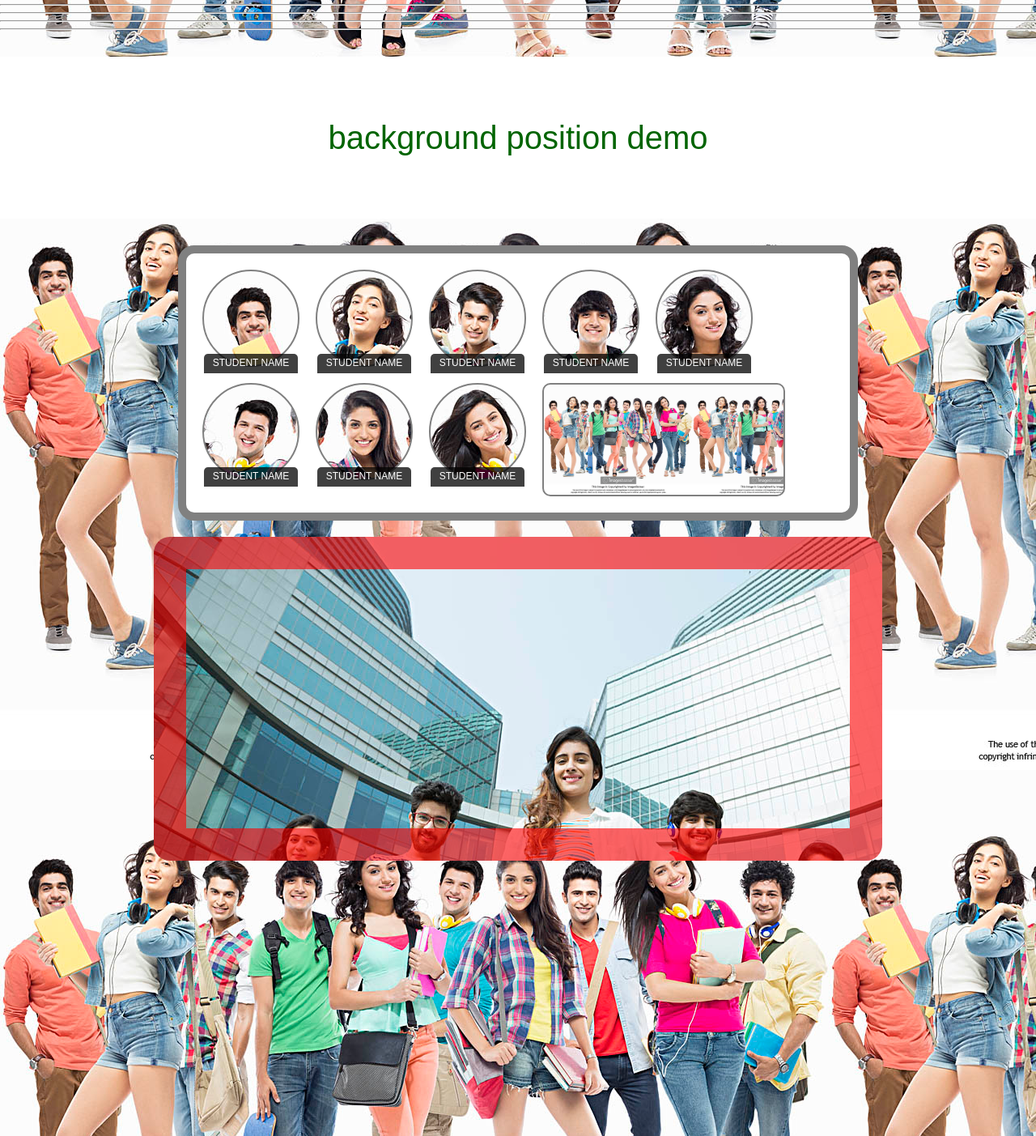
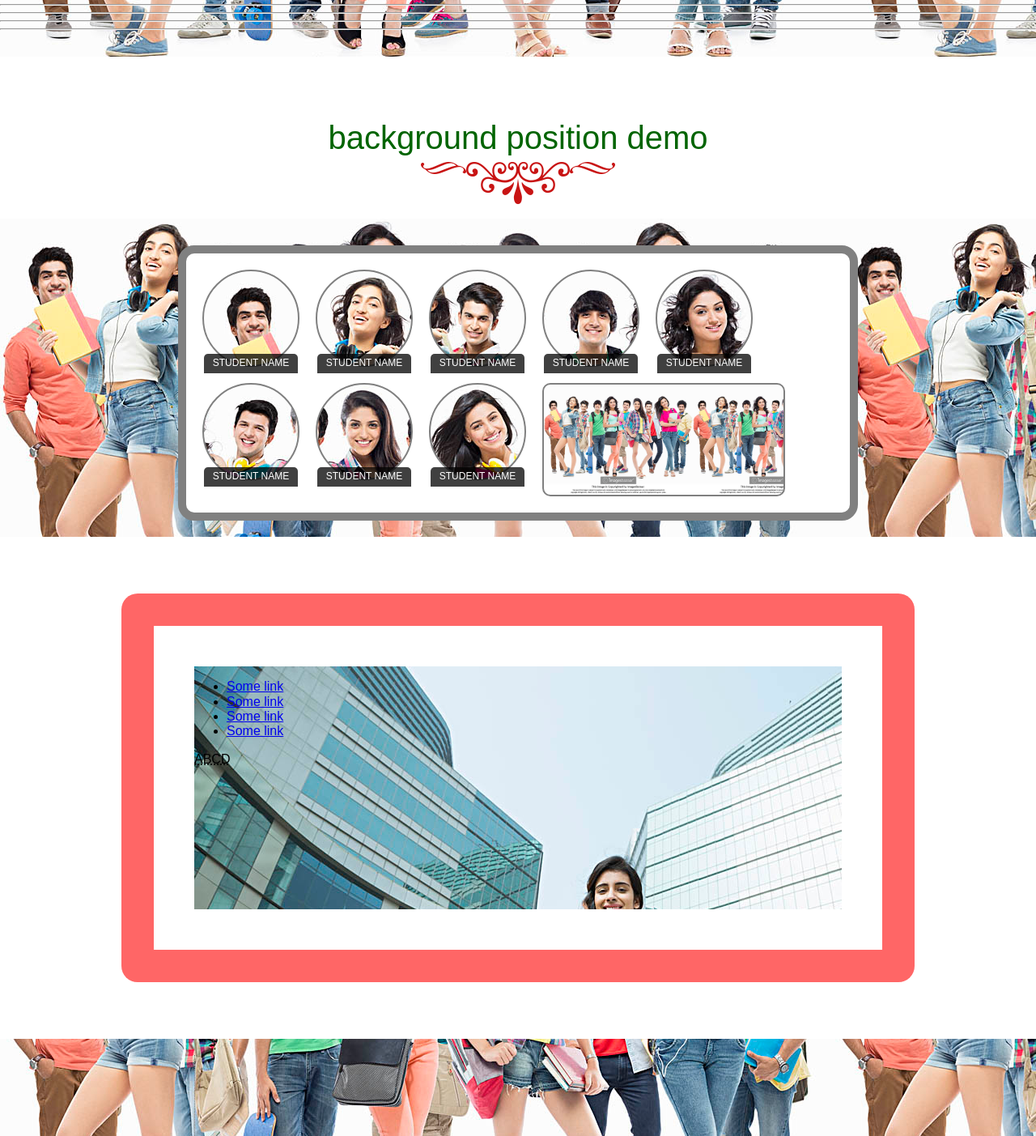
Before and after one commit to kingkris/b14-gang, a PHP site: page /04-background.html in a window 1280 px wide. Shown: the part 5097-6500 px from the top of the page at 81% size. Run offline with PHP 8.4, Linux system fonts and the light colour scheme.

Commit message:
css properties for background

```diff
--- a/02-css/04-background.html
+++ b/02-css/04-background.html
@@ -84,8 +84,17 @@
 		<div class="stu-8"><span>Student Name</span></div>
 		<div class="all"></div>
 	</div>
+<div class="bg-white">
 	<div class="students2">
+	<ul>
+		<li><a href="#">Some link</a></li>
+		<li><a href="#">Some link</a></li>
+		<li><a href="#">Some link</a></li>
+		<li><a href="#">Some link</a></li>
+	</ul>
+	<abbr title="Some Text" class="whatever classname">ABCD</abbr>
 	</div>
+</div>
 </div>
 
 
--- a/02-css/css/04-background.css
+++ b/02-css/css/04-background.css
@@ -167,9 +167,8 @@ body{
   background-repeat: no-repeat;
   background-position: center 130px;
 
-  background: white url('../img/floral-bg.png') no-repeat scroll center 130px;
+  /* background: white url('../img/floral-bg.png') no-repeat scroll center 130px; */
 
-  background: white;
 
 }
 
@@ -237,18 +236,51 @@ body{
   background-size:contain;
 }
 
+.bg-white{
+  background-color:white;
+  padding:50px 0;
+}
 
 .students2{
   border:solid 40px rgba(255,0,0,.6);
   border-radius:20px;
-  background-color:white;
-  padding: 10px;
+  background-color:red;
+  padding: 50px;
   margin:20px auto;
   min-height:300px;
   width:800px;
   background-image: url('../img/SM517083.jpg');
   background-repeat: no-repeat;
-  background-origin: border-box;
+  background-origin: content-box;
+  background-clip: content-box;
+}
+
+
+abbr[title] {
+  position:relative;
+  cursor: pointer;
+  box-sizing:border-box;
+}
+abbr[title]:after {
+  content: attr(title);
+  background-color:rgba(0,0,0,.75);
+  border-radius:5px;
+  color:#FFF;
+  font-size:1px;
+  margin-left: 10px;
+  padding:3px 6px;
+  opacity: 0;
+  position:absolute;
+  top:0;
+  right:0;
+  box-sizing:border-box;
+  transition: all 500ms ease-out;
+}
+abbr[title]:hover:after {
+  opacity: 1;
+  right:-70px;
+  font-size:12px;
+  transform:rotate(360deg);
 }
 
 
```
